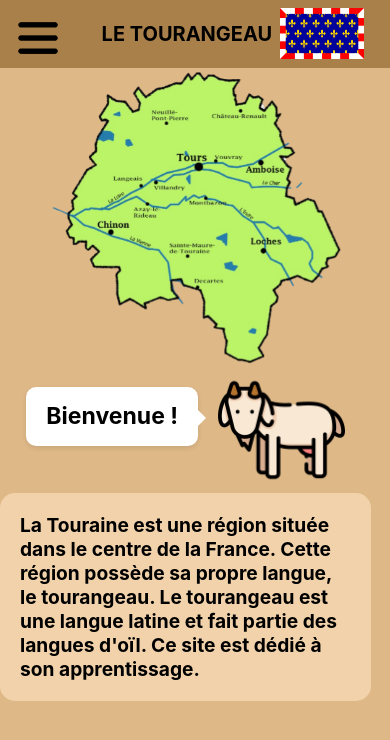
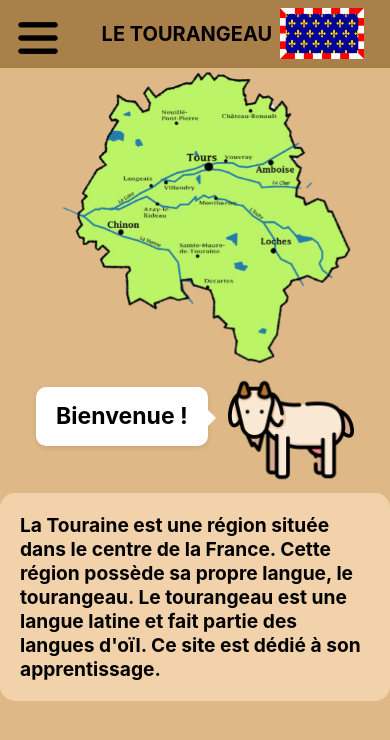
Before and after one commit to ElMala37/tourangeau, a React (Create React App) app: page / in a window 390 px wide. Shown: the top 740 px of the page. Built offline with nearby package versions, Linux system fonts and the light colour scheme.

Commit message:
Presentation

```diff
--- a/src/styles/Presentation.css
+++ b/src/styles/Presentation.css
@@ -110,6 +110,7 @@
         flex-direction: column;
         justify-content: center;
         align-items: center;
+        margin-right: 0vw;
     }
 
     .TexteIntroduction{
```
